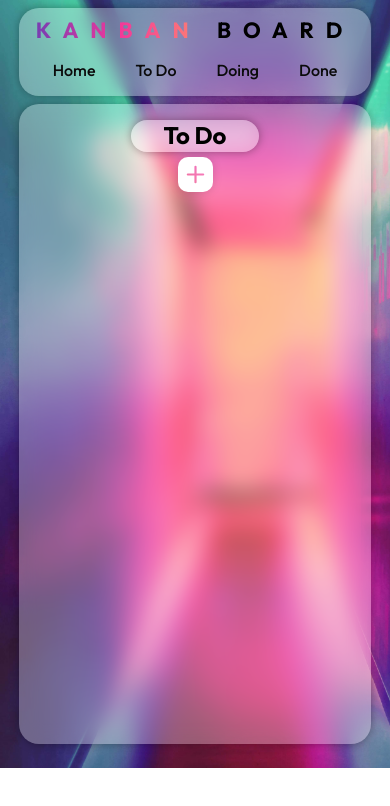
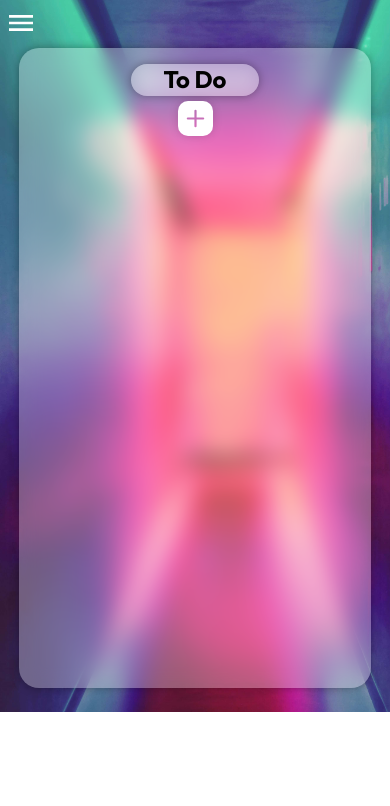
Before and after one commit to jhn322/kanban-board-react, a React (Vite) app: page /todo in a window 390 px wide. Shown: the top 806 px of the page. Built offline with nearby package versions, Linux system fonts and the light colour scheme.

Commit message:
burger menu in mobile view only, inline css in jsx nav, more styling

```diff
--- a/src/components/Nav.jsx
+++ b/src/components/Nav.jsx
@@ -1,29 +1,94 @@
-import React from "react";
-import { NavLink, useLocation } from "react-router-dom";
+import React, { useState, useEffect } from "react";
+import { NavLink } from "react-router-dom";
+import { MdMenu, MdClose } from "react-icons/md";
 
 const Nav = () => {
+  const [isMenuOpen, setIsMenuOpen] = useState(false);
+  const [showBurgerMenu, setShowBurgerMenu] = useState(true);
+
+  useEffect(() => {
+    const handleResize = () => {
+      if (window.innerWidth > 800) {
+        setShowBurgerMenu(false);
+        setIsMenuOpen(false);
+      } else {
+        setShowBurgerMenu(true);
+      }
+    };
+
+    window.addEventListener("resize", handleResize);
+
+    handleResize();
+
+    return () => window.removeEventListener("resize", handleResize);
+  }, []);
+
+  const toggleMenu = () => {
+    setIsMenuOpen(!isMenuOpen);
+  };
+
   return (
-    <div className="nav-container">
+    <div className={`nav-container ${isMenuOpen ? "menu-open" : ""}`}>
       <div className="nav">
         <div>
-          <h1 className="headline">
+          <h1 className={`headline ${isMenuOpen ? "hidden" : ""}`}>
             <span className="gradient">KANBAN</span> BOARD
           </h1>
         </div>
-        <div className="nav-container">
-          {" "}
-          <ul className="nav-links">
+        {showBurgerMenu && (
+          <button
+            className="burger-menu"
+            onClick={toggleMenu}
+            style={{
+              backgroundColor: "transparent",
+              border: "none",
+              cursor: "pointer",
+              padding: 0,
+              display: "block",
+              position: "absolute",
+              top: "7px",
+              left: "5px",
+              transition: "transform 2s",
+            }}
+          >
+            {isMenuOpen ? (
+              <MdClose
+                style={{
+                  fontSize: "32px",
+                  color: "url(#gradient)",
+                }}
+              />
+            ) : (
+              <MdMenu
+                style={{
+                  fontSize: "32px",
+                  color: "#fff",
+                }}
+              />
+            )}
+          </button>
+        )}
+        <div className={`nav-links ${isMenuOpen ? "show" : ""}`}>
+          <ul>
             <li>
-              <NavLink to="/">Home</NavLink>
+              <NavLink to="/" className="nav-link">
+                Home
+              </NavLink>
             </li>
             <li>
-              <NavLink to="/todo">To Do</NavLink>
+              <NavLink to="/todo" className="nav-link">
+                To Do
+              </NavLink>
             </li>
             <li>
-              <NavLink to="/doing">Doing</NavLink>
+              <NavLink to="/doing" className="nav-link">
+                Doing
+              </NavLink>
             </li>
             <li>
-              <NavLink to="/done">Done</NavLink>
+              <NavLink to="/done" className="nav-link">
+                Done
+              </NavLink>
             </li>
           </ul>
         </div>
--- a/src/index.css
+++ b/src/index.css
@@ -107,6 +107,12 @@ li:hover {
   font-weight: 500;
 }
 
+.nav-links ul {
+  margin-top: 0.5rem;
+  display: flex;
+}
+
+/* Li in nav */
 .nav-links li {
   list-style: none;
   padding: 0 20px;
@@ -144,6 +150,7 @@ li:hover {
   display: none;
 }
 
+/* Columns flex */
 .column-title {
   display: flex;
   align-items: center;
@@ -170,6 +177,7 @@ li:hover {
   white-space: nowrap;
 }
 
+/* Date in cards */
 .card-date-container {
   position: absolute;
   top: 79px;
@@ -207,6 +215,7 @@ li:hover {
   background-color: rgba(0, 0, 0, 0.7);
 }
 
+/* Flex and size new task modal */
 .add-modal-content {
   display: flex;
   flex-direction: column;
@@ -251,6 +260,7 @@ li:hover {
   font-weight: 500;
 }
 
+/* Input field */
 .add-task-title {
   height: 50px;
   width: 500px;
@@ -259,6 +269,7 @@ li:hover {
   font-weight: 700;
 }
 
+/* Textarea */
 .add-task-text {
   height: 200px;
   width: 500px;
@@ -295,6 +306,7 @@ li:hover {
   background-color: rgba(0, 0, 0, 0.7);
 }
 
+/* Flex and size */
 .card-modal-content {
   display: flex;
   flex-direction: column;
@@ -410,6 +422,7 @@ li:hover {
   border-radius: 10px;
 }
 
+/* Icon spin */
 @keyframes spin {
   from {
     transform: rotate(0deg);
@@ -421,30 +434,60 @@ li:hover {
 
 /* Mobile */
 @media only screen and (max-width: 800px) {
+  /* Hide headline in mobile */
+  .headline {
+    display: none;
+  }
+
   .nav-container {
+    margin-top: 0.5rem;
+    margin-bottom: -2.2rem;
+  }
+
+  /* Hide normal nav bg style */
+  .nav {
+    min-width: auto;
+    background-color: transparent;
+    box-shadow: none;
+    backdrop-filter: none;
+  }
+
+  /* Hide by default */
+  .nav-links {
+    display: none;
     margin-top: 0.5rem;
   }
 
-  .nav {
-    height: 5.5rem;
-    min-width: 20rem;
-    padding: 0 14px;
+  /* Show nav */
+  .nav-links.show {
+    display: block;
   }
 
-  .headline {
-    letter-spacing: 0.75rem;
-    font-size: 22px;
-    margin-top: 0.5rem;
+  .nav-links.show li {
+    border-radius: 10px;
   }
 
-  .nav-links {
-    margin-top: 0.5rem;
-    font-size: 16px;
+  /* Row flex */
+  .nav-links ul {
+    display: flex;
+    font-size: 20px;
+    margin-top: -0.5rem;
   }
 
   .nav-links li {
-    margin: 0;
-    padding: 0 20px;
+    padding: 0 10px;
+    display: flex;
+  }
+
+  /* Styling individual nav link */
+  .nav-link {
+    font-weight: 700;
+    padding: 2px 8px;
+    margin: 0 -6.5px;
+    background-color: rgba(255, 255, 255, 0.3);
+    box-shadow: 0 0 10px rgba(0, 0, 0, 0.35);
+    backdrop-filter: blur(10px);
+    border-radius: 10px;
   }
 
   /* Changed to column for mobile view */
@@ -453,7 +496,7 @@ li:hover {
     justify-content: center;
     align-items: center;
     flex-direction: column;
-    margin-top: 0.5rem;
+    margin-top: 1rem;
   }
 
   /* Less height & width */
@@ -481,11 +524,13 @@ li:hover {
     display: none;
   }
 
+  /* Smaller title */
   .add-task-title {
     height: 50px;
     width: 270px;
   }
 
+  /* Smaller textarea */
   .add-task-text {
     height: 170px;
     width: 270px;
@@ -498,7 +543,7 @@ li:hover {
     margin-top: 18px;
   }
 
-  /* Edit card text input field */
+  /* Smaller edit card text input field */
   .card-task-text {
     height: 310px;
     width: 270px;
@@ -531,6 +576,10 @@ li:hover {
     padding: 10px 0;
   }
 
+  .nav-links ul {
+    margin-top: 1rem;
+  }
+
   /* Less width */
   .column {
     max-width: 16rem;
```
